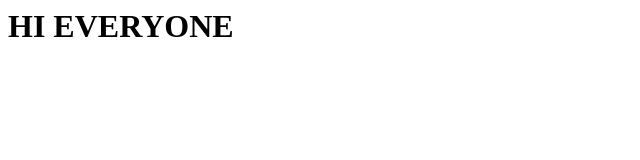
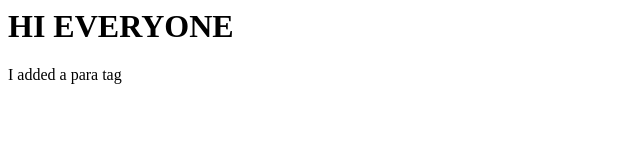
Before and after one commit to spectresridharan/pro, a plain HTML site: page index.html in a window 1280 px wide. Shown: the whole page, without its empty margins (0-640 px from the left). Drawn offline with Linux system fonts and the light colour scheme.

Commit message:
added a para tag

```diff
--- a/index.html
+++ b/index.html
@@ -4,5 +4,6 @@
 	</head>
 	<body>
 		<h1>HI EVERYONE</h1>
+		<p>I added a para tag</p>
 	</body>
 </html>
```
